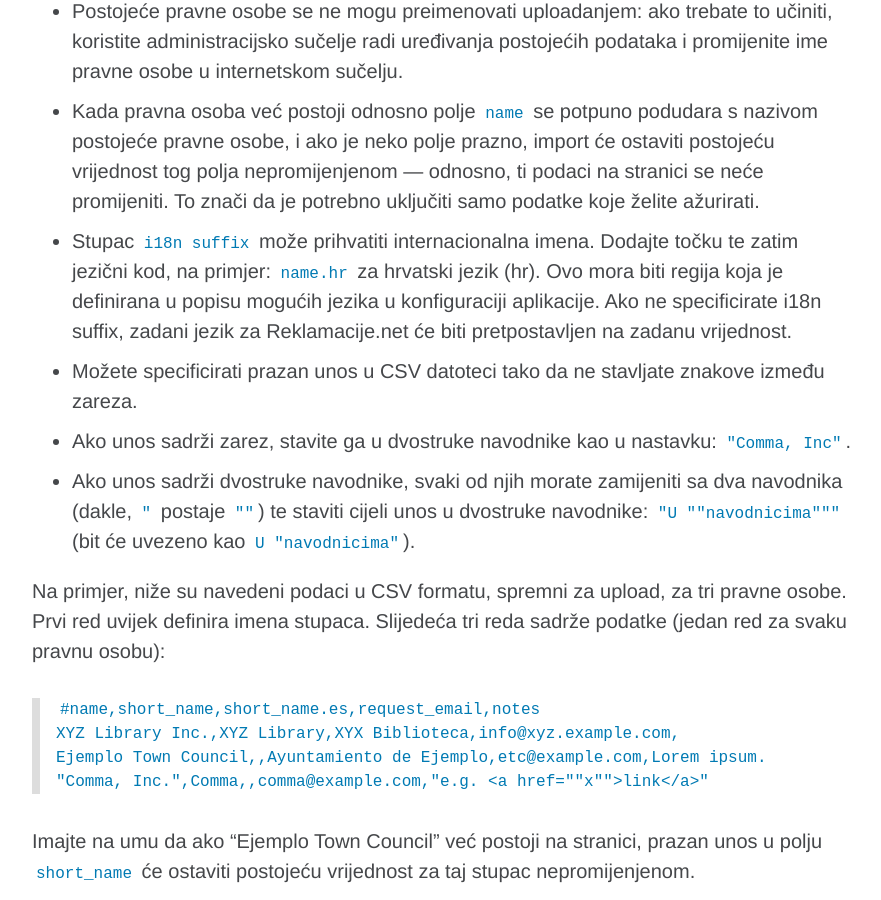
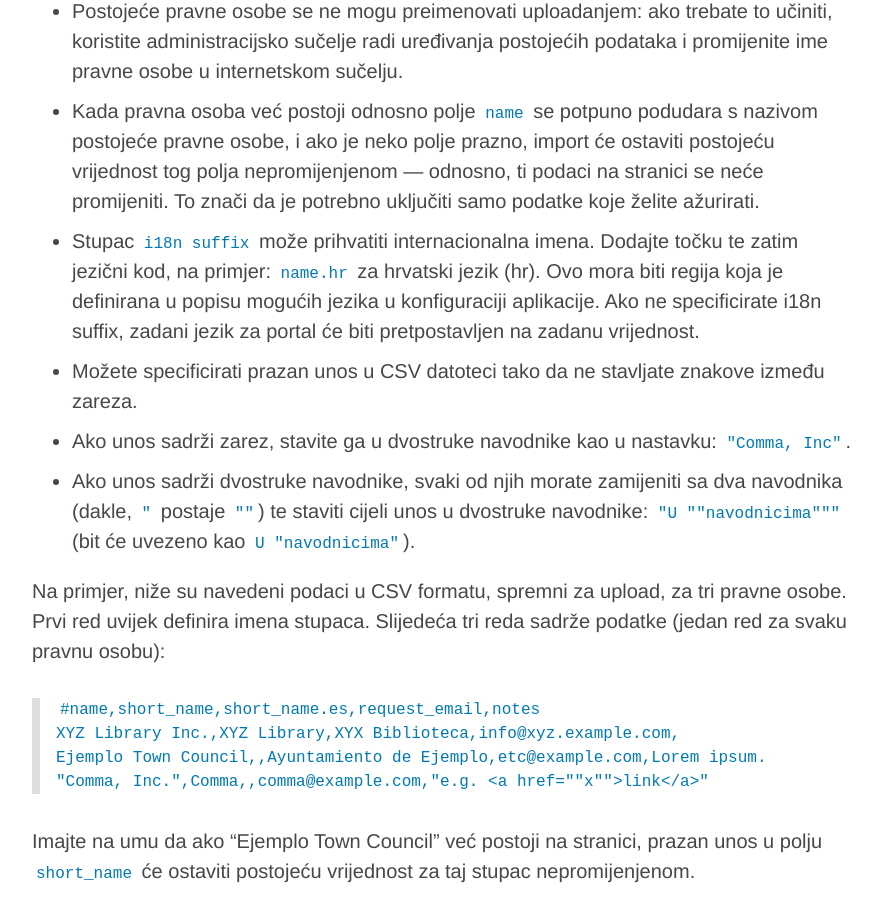
Before and after one commit to schlos/imamopravoznati-admin, a Jekyll site: the page built from _posts/2017-09-17-odrzavanje.md, in a window 1280 px wide and 900 px high, scrolled down 6096 px. Shown: the whole window, without its empty margins (112-993 px from the left). Built offline with Jekyll 4.4.1, drawn with Linux system fonts in a browser that asks for light colours; comment, search, counter and statistics services are not loaded; some of the changed text lies outside the part shown.

Commit message:
Update 2017-09-17-odrzavanje.md

```diff
--- a/_posts/2017-09-17-odrzavanje.md
+++ b/_posts/2017-09-17-odrzavanje.md
@@ -100,7 +100,7 @@ Većina programa za uređivanje tablica će samostalno kreirati CSV datoteku uz
 Da pojasnimo:
 - Postojeće pravne osobe se ne mogu preimenovati uploadanjem: ako trebate to učiniti, koristite administracijsko sučelje radi uređivanja postojećih podataka i promijenite ime pravne osobe u internetskom sučelju.
 - Kada pravna osoba već postoji odnosno polje `name` se potpuno podudara s nazivom postojeće pravne osobe, i ako je neko polje prazno, import će ostaviti postojeću vrijednost tog polja nepromijenjenom — odnosno, ti podaci na stranici se neće promijeniti. To znači da je potrebno uključiti samo podatke koje želite ažurirati.
-- Stupac `i18n suffix` može prihvatiti internacionalna imena. Dodajte točku te zatim jezični kod, na primjer: `name.hr` za hrvatski jezik (hr). Ovo mora biti regija koja je definirana u popisu mogućih jezika u konfiguraciji aplikacije. Ako ne specificirate i18n suffix, zadani jezik za Reklamacije.net će biti pretpostavljen na zadanu vrijednost.
+- Stupac `i18n suffix` može prihvatiti internacionalna imena. Dodajte točku te zatim jezični kod, na primjer: `name.hr` za hrvatski jezik (hr). Ovo mora biti regija koja je definirana u popisu mogućih jezika u konfiguraciji aplikacije. Ako ne specificirate i18n suffix, zadani jezik za portal će biti pretpostavljen na zadanu vrijednost.
 - Možete specificirati prazan unos u CSV datoteci tako da ne stavljate znakove između zareza.
 - Ako unos sadrži zarez, stavite ga u dvostruke navodnike kao u nastavku: `"Comma, Inc"`.
 - Ako unos sadrži dvostruke navodnike, svaki od njih morate zamijeniti sa dva navodnika (dakle, `"` postaje `""`) te staviti cijeli unos u dvostruke navodnike: `"U ""navodnicima"""` (bit će uvezeno kao `U "navodnicima"`).
@@ -136,7 +136,7 @@ Ukoliko je sve bilo OK prilikom probnog pokretanja, kliknite **Upload**. Ovo će
 
 Možete lako napraviti tablicu koja sadrži pravne osobe koje već postoje na stranici. Ako kombiniranirate sa mogućnošću uploada opisanu iznad ovo može biti praktičniji način ažuriranja podataka od uređivanja podataka u administracijskom sučelju.
 
-Kako bi izvezli postojeće podatke pravnih osoba, potrebno je biti na naslovnoj stranici Reklamacije.net (ne administracijskoj) te klikniti **View Authorities**. Zatim kliknite **List of all authorities (CSV)** kako bi dobili CSV datoteku u kojoj možete raditi promijene korištenjem programa za uređivanje tablica te ju uploadati prema gornjim uputama.
+Kako bi izvezli postojeće podatke pravnih osoba, potrebno je biti na naslovnoj stranici (ne administracijskoj) te klikniti **View Authorities**. Zatim kliknite **List of all authorities (CSV)** kako bi dobili CSV datoteku u kojoj možete raditi promijene korištenjem programa za uređivanje tablica te ju uploadati prema gornjim uputama.
 
 Bit će potrebno maknuti neke stupce koji nisu podržani u uvozu podataka te možda promijeniti neke nazive – pogledajte nazive stupaca gore. Također, uočite da, u pravilu, izvezena tablica ne sadrži stupac `request_email`. Ako želite ažurirati e-mail adrese, potrebno je u tablicu ručno dodati stupac naziva `request_email` te popuniti e-mail adrese za svaku pravnu osobu koju je potrebno ažurirati. Pravne osobe koje nemaju unesenu vrijednost u nekom stupcu, zadržat će postojeću vrijednost za taj atribut.
 
```
